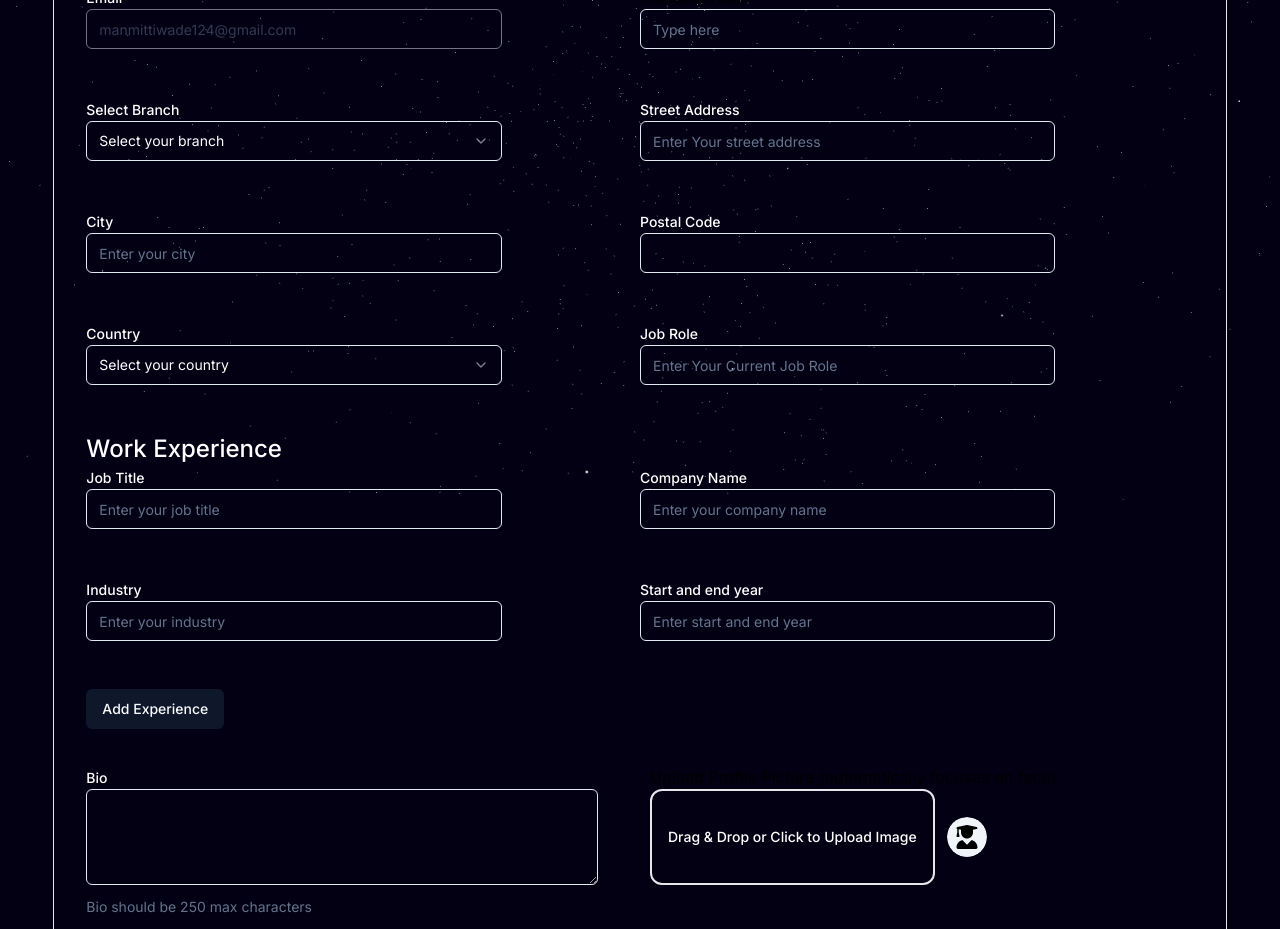
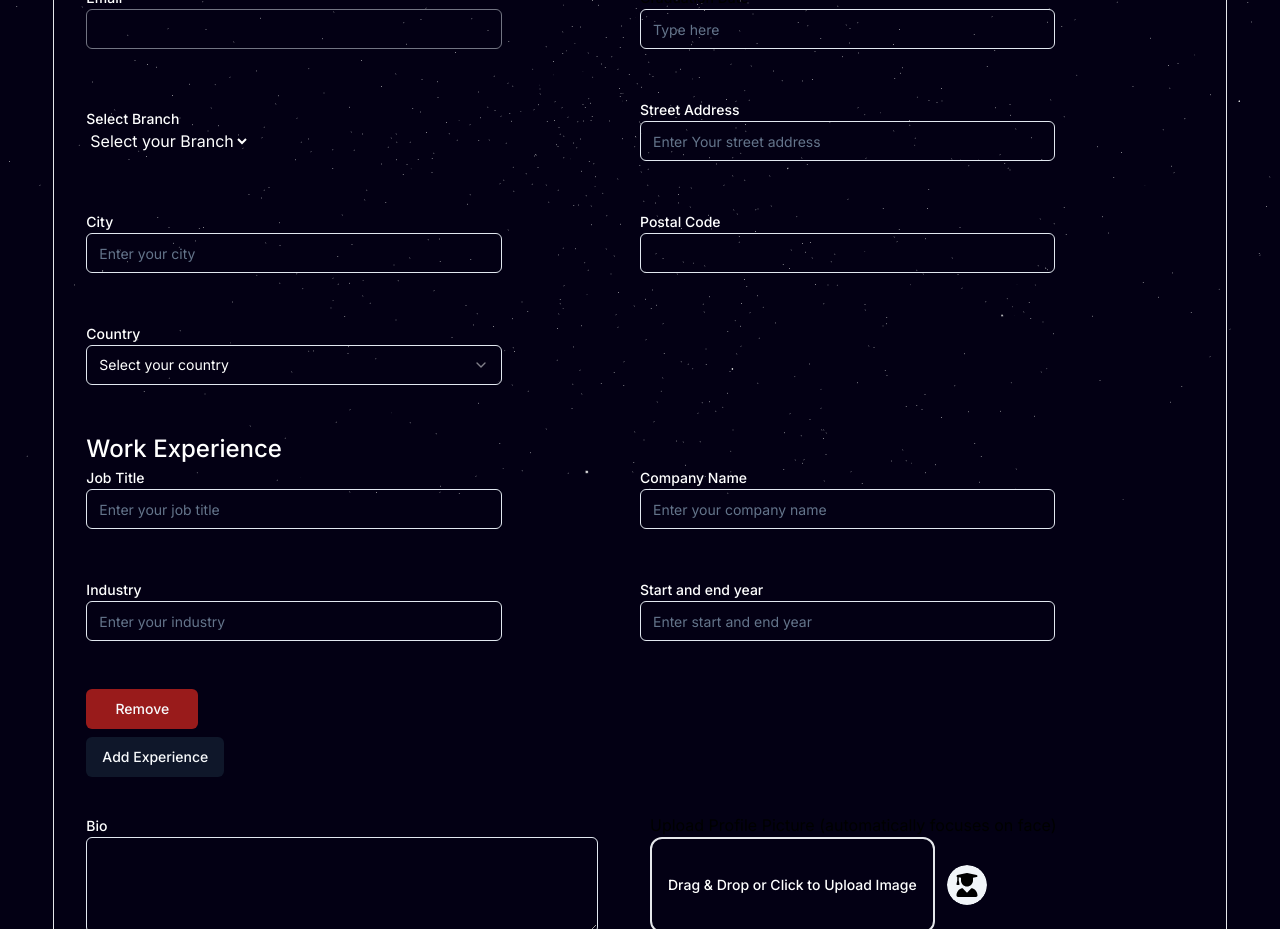
Before and after one commit to Manmit124/Alumini_site, a Next.js app: page /profile/edit in a window 1280 px wide. Shown: the part 300-1229 px from the top of the page. Built offline with nearby package versions, Linux system fonts and the light colour scheme; no server answers.

Commit message:
data fetching in profile page complete

```diff
--- a/app/(section)/profile/page.jsx
+++ b/app/(section)/profile/page.jsx
@@ -29,24 +29,23 @@ const Page = () => {
           <UserCard />
         </div>
         <div className=" flex flex-row flex-wrap items-center justify-evenly">
-          {/* <div className=" w-96 bg-base-100 border-[#D1E5F4] border-2 shadow-[8px_8px_0px_#D1E5F4] rounded-xl my-4">
-            <div className="card-body">
-              <h2 className="card-title text-white ">
-                account
-                <div className="badge badge-secondary"></div>
-              </h2>
-              <p className=" text-white">
-                Personalize your experience and manage preferences.
-              </p>
-              <div className="card-actions justify-end">
-                <a href="/u/dashboard/account">
-                  <button className="btn border-2 border-[#D1E5F4] shadow-[4px_4px_0px_#D1E5F4] hover:shadow-none hover:bg-[#D1E5F4] hover:text-[#000]">
-                    <IoSettingsOutline className="  text-white" />
-                  </button>
-                </a>
-              </div>
-            </div>
-          </div> */}
+
+
+          <div>
+            <Card className="w-[380px] h-[10rem] border-[#D1E5F4] border-2 shadow-[8px_8px_0px_#D1E5F4] rounded-xl bg-transparent pb-2">
+              <CardHeader>{/* {cardHeader}  */}</CardHeader>
+
+              <CardContent className="  gap-4  text-white  flex flex-row  ">
+              <span className=" text-white text-2xl ">  Works Hard like Every waking Hour</span>
+              <Link href={"/profile/edit"}>
+
+
+                <IoSettingsOutline className=" mb-2  text-4xl text-white" />
+              </Link>
+              </CardContent>
+              {/* <CardFooter className="  mb-2 flex justify-end"> <IoSettingsOutline className=" mb-2  text-2xl text-white" /></CardFooter> */}
+            </Card>
+          </div>
 
           <div>
             <Card className="w-[380px] h-[10rem] border-[#D1E5F4] border-2 shadow-[8px_8px_0px_#D1E5F4] rounded-xl bg-transparent pb-2">
--- a/app/_components/profile/EditProfile.jsx
+++ b/app/_components/profile/EditProfile.jsx
@@ -8,7 +8,7 @@ import {
   SelectTrigger,
   SelectValue,
 } from "@/components/ui/select";
-import React, { useEffect, useState } from "react";
+import React, { use, useEffect, useState } from "react";
 import WorkExperince from "./WorkExperince";
 import { Textarea } from "@/components/ui/textarea";
 import NewImageUploader from "@/utils/NewImageUploader";
@@ -97,6 +97,13 @@ const EditProfile = () => {
       WorkExperience: newWorkExperience,
     }));
   };
+  const handleRemoveExperience = (indexToRemove) => {
+    setformData((prevState) => ({
+      ...prevState,
+      WorkExperience: prevState.WorkExperience.filter((_, index) => index !== indexToRemove),
+    }));
+  };
+
 
   const handleSocialChange = (event) => {
     const { name, value } = event.target;
@@ -114,6 +121,7 @@ const EditProfile = () => {
     const { name, value } = e.target;
     setformData((prevData) => ({ ...prevData, [name]: value }));
   };
+  console.log(formData.Branch)
 
   return (
     <div className=" phone:mt-12 max-phone:mt-24 py-4 w-11/12 mx-auto">
@@ -181,8 +189,8 @@ const EditProfile = () => {
                     name="email"
                     disabled
                     id="email"
-                    placeholder="manmittiwade124@gmail.com"
-                    // value={formData.phoneNumber.data}
+                    // placeholder="manmittiwade124@gmail.com"
+                    value={userData?.email}
                     // onChange={handleInputChangeObjData}
                     className=" bg-transparent text-white w-full max-w-lg "
                   />
@@ -215,28 +223,43 @@ const EditProfile = () => {
                   <span className=" text-white">Select Branch</span>
                 </Label>
                 <div className="flex  items-center gap-3 ">
-                  <Select
+                <select
+  name="Branch"
+  value={formData.Branch}
+  onChange={handleInputChange}
+  className="bg-transparent text-white"
+>
+  <option value="" disabled>Select your Branch</option>
+  <option value="CSE">Computer Science</option>
+  <option value="Civil">Civil</option>
+  <option value="ENTC">ENTC</option>
+  <option value="Electrical">Electrical</option>
+  <option value="Mechanical">Mechanical</option>
+  <option value="Instr">Instrumentation</option>
+</select>
+
+                  {/* <Select
                   name="Branch"
                     value={formData.Branch}
-                    onChange={handleInputChange}
+                    // onChange={handleInputChange}
                     className="bg-transparent text-white"
                   >
                     <SelectTrigger className="bg-transparent text-white">
-                      <SelectValue placeholder="Select your branch" />
+                      <SelectValue placeholder="select your Branch"/>
                     </SelectTrigger>
                     <SelectContent
-                      name="Branch"
-                      onChange={handleInputChange}
+
+
                       className="bg-transparent text-white"
                     >
-                      <SelectItem value="CSE">Computer Science</SelectItem>
+                      <SelectItem name="Branch" value="CSE">Computer Science</SelectItem>
                       <SelectItem value="Civil">Civil</SelectItem>
                       <SelectItem value="ENTC">ENTC</SelectItem>
                       <SelectItem value="Electrical">Electrical</SelectItem>
                       <SelectItem value="Mechanical">Mechanical</SelectItem>
                       <SelectItem value="Instr">Instrumentation</SelectItem>
                     </SelectContent>
-                  </Select>
+                  </Select> */}
                 </div>
               </div>
             </div>
@@ -310,13 +333,14 @@ const EditProfile = () => {
                   <Select
                   name="country"
                     value={formData.country}
-                    onChange={handleInputChange}
+                    onValueChange={handleInputChange}
+                    // defaultValue={formData.country}
                     className="bg-transparent text-white"
                   >
                     <SelectTrigger className="bg-transparent text-white">
                       <SelectValue placeholder="Select your country" />
                     </SelectTrigger>
-                    <SelectContent onChange={handleInputChange} className="bg-transparent text-white  ">
+                    <SelectContent onChange={handleInputChange} name="country" className="bg-transparent text-white  ">
                       <SelectItem value="US">United States</SelectItem>
                       <SelectItem value="CN">China</SelectItem>
                       <SelectItem value="IN">India</SelectItem>
@@ -356,7 +380,7 @@ const EditProfile = () => {
                 </div>
               </div>
             </div>
-
+{/*
             <div className="relative z-0 w-full md:w-3/4 mb-12 group flex items-center gap-3">
               <div className="f w-full  ">
                 <Label htmlFor="dateOfBirth" className="label">
@@ -374,7 +398,7 @@ const EditProfile = () => {
                   />
                 </div>
               </div>
-            </div>
+            </div> */}
           </div>
 
           {/* work experience */}
@@ -384,6 +408,7 @@ const EditProfile = () => {
             experiences={formData.WorkExperience}
             handleExperienceChange={handleExperienceChange}
             handleAddExperience={handleAddExperience}
+            handleRemoveExperience={handleRemoveExperience}
           />
 
           <div className="flex flex-col md:flex-row  items-start gap-5  mb-10 mt-9">
--- a/app/_components/profile/UserCard.jsx
+++ b/app/_components/profile/UserCard.jsx
@@ -1,24 +1,44 @@
-import Userprofile from '@/hooks/userProfile';
-import Image from 'next/image';
-import React from 'react'
+"use client";
+import Userprofile from "@/hooks/userProfile";
+import Image from "next/image";
+import React, { useState } from "react";
 import { AiOutlineFastBackward, AiOutlineShareAlt } from "react-icons/ai";
+import {
+  FaFacebook,
+  FaInstagram,
+  FaLinkedin,
+  FaXTwitter,
+} from "react-icons/fa6";
 
 const UserCard = () => {
-    const {data,loading}=Userprofile();
+  const { data, loading } = Userprofile();
+  const [showMore, setShowMore] = useState(false);
+  const toggleBio = () => {
+    setShowMore(!showMore);
+  };
+  const truncatedBio = showMore ? data.bio : data.bio?.slice(0, 150);
 
   return (
     <div className="rounded-2xl bg-eerie-black-2  shadow-md flex flex-col h-fit p-12 border border-jet   lg:w-[25rem]">
       <div className="flex w-full justify-center">
-      <Image src={data.image} width={100} height={100} alt="" className="rounded-full  w-[90px] h-[90px]" />
-
-
+        <Image
+          src={data.image}
+          width={100}
+          height={100}
+          alt=""
+          className="rounded-full  w-[90px] h-[90px]"
+        />
       </div>
 
       <div className="flex flex-col items-center gap-[8px] p-0">
         <div>
-        <h1 className="text-center text-3xl w-full  whitespace-normal  flex flex-row px-3   text-[#F0ECE5]">{data.FullName}</h1>
+          <h1 className="text-center text-3xl w-full  whitespace-normal  flex flex-row px-3   text-[#F0ECE5]">
+            {data.FullName}
+          </h1>
           <div className=" text-center">
-          <div className="  bg-[#9ACD32] text-black  rounded-xl">Student</div>
+            <div className="  bg-[#9ACD32] text-black  rounded-xl">
+              Employee
+            </div>
             {/* {role >= 4 && (
             <div className="badge bg-[#FFFF00] text-black mx-1">
               contributor
@@ -37,17 +57,19 @@ const UserCard = () => {
           </div>
         </div>
         <div>
-        <p className=' text-white'>
-        Passionate Full Stack Web devloper
-          {/* {truncatedBio}
-          {bio?.length > 150 && (
+          <p className=" text-white text-center">
+            {truncatedBio}
+            {data.bio?.length > 150 && (
+              <>
+                <p className=" text-white text-center">{data.bio}</p>
                 <button
                   onClick={toggleBio}
                   className="text-blue-500 hover:underline"
                 >
                   {showMore ? "...show less" : "...show more"}
                 </button>
-          )} */}
+              </>
+            )}
           </p>
         </div>
         {/* <div>
@@ -57,7 +79,7 @@ const UserCard = () => {
 
       <div className="flex flex-col w-full justify-center items-center">
         {/* {(isUserProfile || isUserDashboard) && ( */}
-        <button
+        {/* <button
           className="bg-blue-500 flex gap-1 w-fit items-center justify-center text-white px-4 py-2 rounded-full mt-4 hover:opacity-80"
         //   onClick={() =>
         //     // setShow(isUserProfile ? isUserProfile : isUserDashboard)
@@ -67,41 +89,11 @@ const UserCard = () => {
             <AiOutlineShareAlt />
             Share
           </>
-        </button>
+        </button> */}
         {/* )} */}
         {/* user social icons */}
-      {/* <div
-        className={`pt-8 flex justify-center gap-3
 
-         ${social ? "" : "hidden"}`
 
-         }
-      >
-        <a
-          className={social?.linkedin ? "" : "hidden"}
-          href={social?.linkedin}
-          target="_blank"
-          rel="noreferrer"
-        >
-          <FaLinkedin size={30} color="white" />
-        </a>
-        <a
-          className={social?.instagram ? "" : "hidden"}
-          href={social?.instagram}
-          target="_blank"
-          rel="noreferrer"
-        >
-          <FaInstagram size={30} color="white" />
-        </a>
-        <a
-          className={social?.twitter ? "" : "hidden"}
-          href={social?.twitter}
-          target="_blank"
-          rel="noreferrer"
-        >
-          <FaXTwitter size={30} color="white" />
-        </a>
-      </div> */}
         {/* {!isUserProfile && !isUserDashboard && (
         <button className="bg-blue-500 flex gap-1 w-fit items-center justify-center text-white px-4 py-2 rounded-full mt-4 hover:opacity-80">
           <>
@@ -111,17 +103,33 @@ const UserCard = () => {
         </button>
       )} */}
         {/* {isUserDashboard && ( */}
-        <button
-          className="bg-blue-500 flex gap-1 w-fit items-center justify-center text-white px-4 py-2 rounded-full mt-4 hover:opacity-80"
-        //   onClick={() => navigate(`/u/${username}`)}
+        <div
+          className={`pt-8 flex justify-center gap-3 ${
+            data.social ? "" : "hidden"
+          }`}
         >
-          View Profile
-        </button>
+          {data.social?.linkedin && (
+            <a href={data.social.linkedin} target="_blank" rel="noreferrer">
+              <FaLinkedin size={30} color="white" />
+            </a>
+          )}
+          {/* Add similar checks for Instagram and Facebook */}
+          {data.social?.instagram && (
+            <a href={data.social.instagram} target="_blank" rel="noreferrer">
+              <FaInstagram size={30} color="white" />
+            </a>
+          )}
+          {data.social?.twitter && (
+            <a href={data.social.twitter} target="_blank" rel="noreferrer">
+              <FaXTwitter size={30} color="white" />
+            </a>
+          )}
+        </div>
         {/* )} */}
       </div>
       {/* {show && main_model} */}
     </div>
-  )
-}
+  );
+};
 
-export default UserCard
+export default UserCard;
--- a/app/_components/profile/WorkExperince.jsx
+++ b/app/_components/profile/WorkExperince.jsx
@@ -7,17 +7,13 @@ const WorkExperince = ({
   experiences,
   handleExperienceChange,
   handleAddExperience,
+  handleRemoveExperience
 }) => {
   return (
     <>
-
       {experiences.map((experience, index) => (
-        <div  key={index} className="grid md:grid-cols-2 mx-auto">
-
-          <div
-
-            className="relative z-0 w-full md:w-3/4 mb-12 group flex items-center gap-3"
-          >
+        <div key={index} className="grid md:grid-cols-2 mx-auto">
+          <div className="relative z-0 w-full md:w-3/4 mb-12 group flex items-center gap-3">
             <div className="form-control w-full ">
               <Label htmlFor={`Job${index}`} className="label">
                 <span className="text-white">Job Title</span>
@@ -71,10 +67,10 @@ const WorkExperince = ({
                 />
               </div>
             </div>
-</div>
+          </div>
 
-<div className="relative z-0 w-full md:w-3/4 mb-12 group flex items-center gap-3">
-              <div className="f w-full  ">
+          <div className="relative z-0 w-full md:w-3/4 mb-12 group flex items-center gap-3">
+            <div className="f w-full  ">
               <Label htmlFor={`startEndYear${index}`} className="label">
                 <span className="text-white">Start and end year</span>
               </Label>
@@ -91,87 +87,11 @@ const WorkExperince = ({
               </div>
             </div>
           </div>
+
+        <Button className=" w-28 mb-2 bg-red-800  hover:bg-red-500 " onClick={()=>handleRemoveExperience(index)}>Remove</Button>
         </div>
       ))}
-      <Button  onClick={handleAddExperience}>Add Experience</Button>
-
-      {/* <div className="grid md:grid-cols-2 mx-auto">
-            <div className="relative z-0 w-full md:w-3/4 mb-12 group flex items-center gap-3">
-              <div className="form-control w-full ">
-                <Label htmlFor="phoneNumber" className="label">
-                  <span className=" text-white">Job Title </span>
-                </Label>
-                <div className="flex  items-center gap-3 ">
-                  <Input
-                    type="text"
-                    name="job title"
-                    id="job title"
-                    //   value={formData.phoneNumber.data}
-                    //   onChange={handleInputChangeObjData}
-                    placeholder="Enter your city"
-                    className="input input-bordered w-full max-w-lg "
-                  />
-                </div>
-              </div>
-            </div>
-
-            <div className="relative z-0 w-full md:w-3/4 mb-12 group flex items-center gap-3">
-              <div className="f w-full  ">
-                <Label htmlFor="dateOfBirth" className="label">
-                  <span className=" text-white">Company Name</span>
-                </Label>
-                <div className="flex  items-center gap-3">
-                  <Input
-                    type="text"
-                    id="company"
-                    name="company"
-                    //   value={formData.dateOfBirth.data}
-                    //   onChange={handleInputChangeObjData}
-                    placeholder="Enter Your Current Job Role"
-                    className=" input-w-full max-w-lg "
-                  />
-                </div>
-              </div>
-            </div>
-            <div className="relative z-0 w-full md:w-3/4 mb-12 group flex items-center gap-3">
-              <div className="f w-full  ">
-                <Label htmlFor="dateOfBirth" className="label">
-                  <span className=" text-white">Industry</span>
-                </Label>
-                <div className="flex  items-center gap-3">
-                  <Input
-                    type="text"
-                    id="industry"
-                    name="industry"
-                    //   value={formData.dateOfBirth.data}
-                    //   onChange={handleInputChangeObjData}
-                    placeholder="Enter Your Current Job Role"
-                    className=" input-w-full max-w-lg "
-                  />
-                </div>
-              </div>
-            </div>
-            <div className="relative z-0 w-full md:w-3/4 mb-12 group flex items-center gap-3">
-              <div className="f w-full  ">
-                <Label htmlFor="dateOfBirth" className="label">
-                  <span className=" text-white">Start and end year</span>
-                </Label>
-                <div className="flex  items-center gap-3">
-                  <Input
-                    type="text"
-                    id="industry"
-                    name="industry"
-                    //   value={formData.dateOfBirth.data}
-                    //   onChange={handleInputChangeObjData}
-                    placeholder="Enter Your Current Job Role"
-                    className=" input-w-full max-w-lg "
-                  />
-                </div>
-              </div>
-            </div>
-
-          </div>
-            <Button>Add</Button> */}
+      <Button onClick={handleAddExperience}>Add Experience</Button>
     </>
   );
 };
--- a/hooks/userProfile.js
+++ b/hooks/userProfile.js
@@ -2,7 +2,7 @@
 import { useEffect, useState } from "react";
 
 export default function Userprofile() {
-  const [data, setData] = useState(false);
+  const [data, setData] = useState({});
   const [loading, setLoading] = useState(true);
   useEffect(() => {
     setLoading(true);
```
Lines whose indentation alone changed are shown as unchanged.
